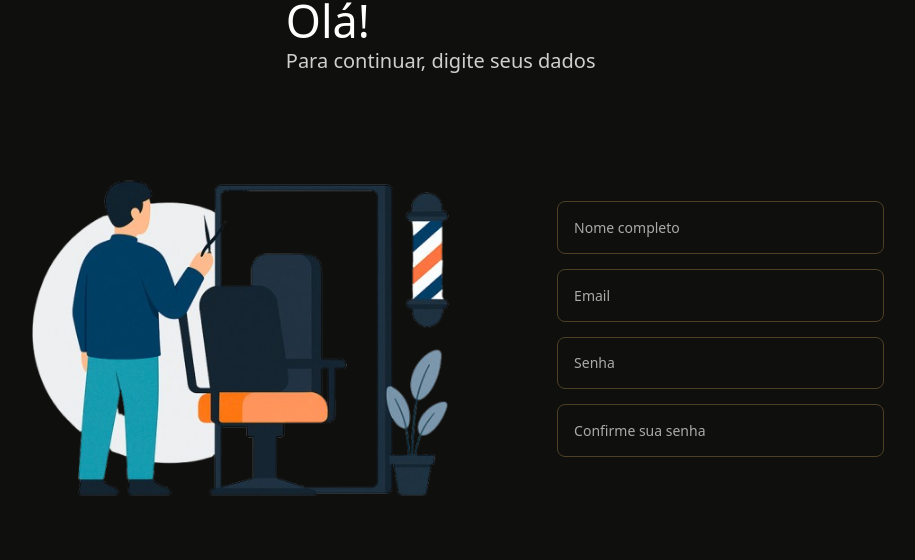
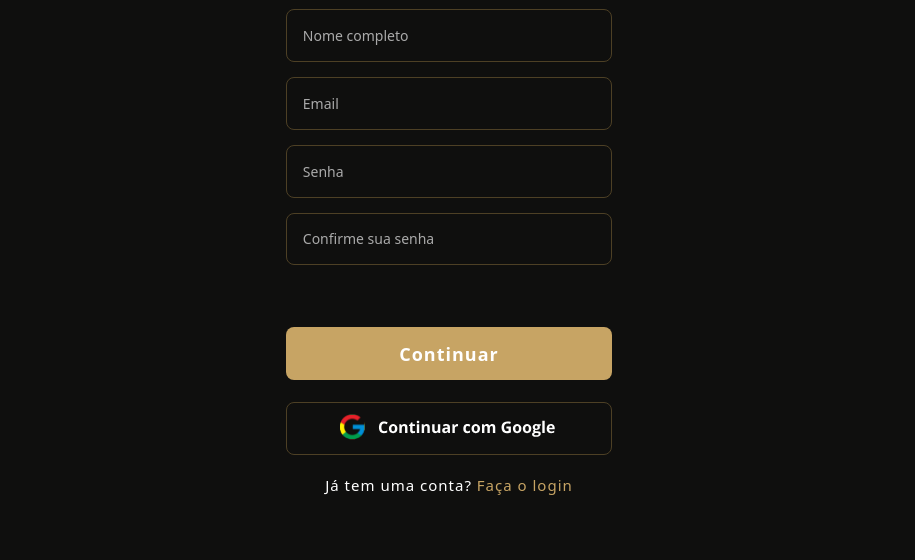
Before and after one commit to Cobarber-PI/cliente-frontend, a Vue app: page /telaRegistro in a window 1280 px wide. Shown: the part 240-800 px from the top of the page, without its empty margins (191-1106 px from the left). Built offline with nearby package versions, Linux system fonts and the light colour scheme.

Commit message:
feat: arrumando tela registro

```diff
--- a/src/components/telaLogin.vue
+++ b/src/components/telaLogin.vue
@@ -1,8 +1,6 @@
 <script setup>
-import { ref } from 'vue'
 import { useAuthStore } from '@/stores/auth';
 import { reactive } from 'vue';
-import LoginView from '@/views/LoginView.vue';
 import { useRouter } from 'vue-router';
 
 const authStore = useAuthStore();
--- a/src/components/telaRegistro.vue
+++ b/src/components/telaRegistro.vue
@@ -104,10 +104,6 @@ const updateChildData = (childData) => {
       </div>
       <p class="titulo">Olá!</p>
       <p class="subtitle">Para continuar, digite seus dados</p>
-    <div class="conteudo">
-        <div class="imagem">
-            <img src="/imgsRegistro/imgRegistro.png" class="imagem" />
-        </div>
 
       <!-- Exibir mensagens de erro -->
       <div v-if="errorMessage" class="error-message">
@@ -140,8 +136,6 @@ const updateChildData = (childData) => {
     </div>
     <p class="link">Já tem uma conta? <router-link to="/login">Faça o login</router-link></p>
   </div>
-  </div>
-
 
 </template>
 
@@ -164,21 +158,6 @@ const updateChildData = (childData) => {
   flex-direction: column;
   align-items: center;
   justify-content: center;
-  }
-
-.conteudo {
-    display: flex;
-    align-items: center;
-    justify-content: center;
-    gap: 10%;
-    height: 100vh;
-    width: 100%;
-}
-
-.imagem {
-    width: 450px;
-    height: 450px;
-    margin-right: 60px;
 }
 
 .logo img {
@@ -318,11 +297,8 @@ input::placeholder {
 .buttons{
     display: flex;
     flex-direction: column;
-    align-items: flex-start;
-    gap: 15px;
-    margin-right: 80px;
+
 }
-
 .btngoogle{
     cursor: pointer;
 }
```
